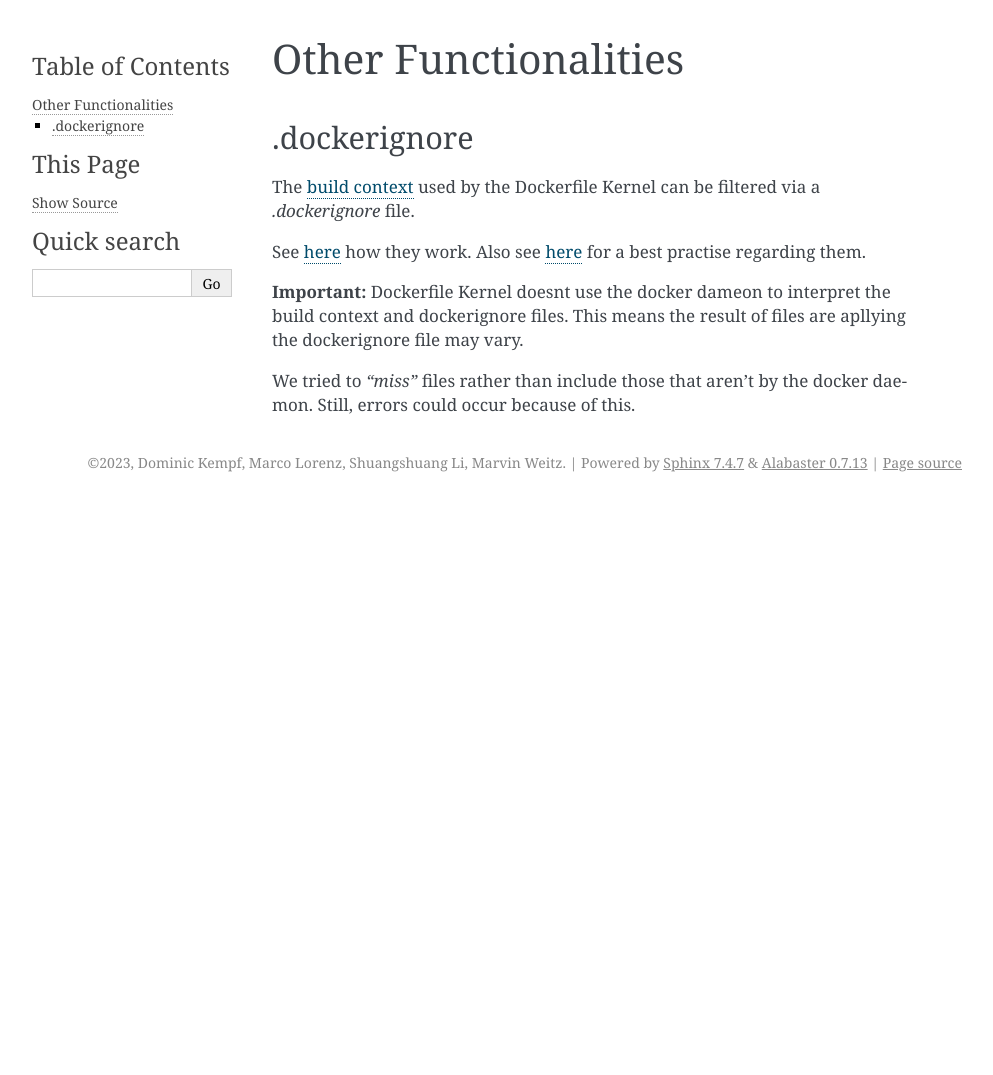
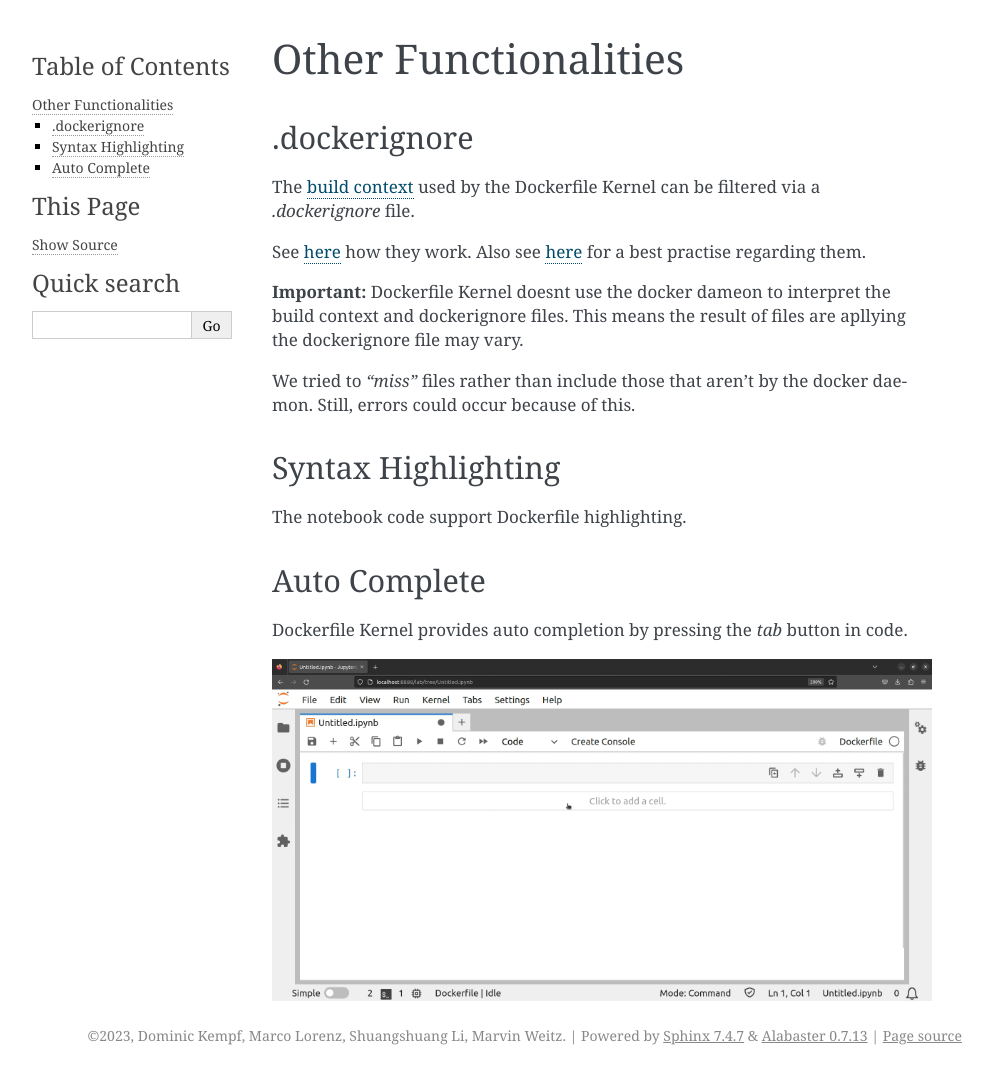
Before and after one commit to ssciwr/dockerfile-kernel, a Sphinx documentation site: the page built from docs/features/other/index.rst, in a window 1280 px wide. Shown: the whole page, without its empty margins (148-1141 px from the left). Built offline with Sphinx 7.4.7, drawn with Linux system fonts in a browser that asks for light colours; before the commit the page ends 900 px from its top, so only the background shows below that.

Commit message:
Complete docs for other functionalities

```diff
--- a/docs/features/other/index.rst
+++ b/docs/features/other/index.rst
@@ -20,3 +20,18 @@ dockerignore files. This means the result of files are apllying the dockerignore
 
 We tried to *"miss"* files rather than include those that aren't by the docker daemon.
 Still, errors could occur because of this.
+
+
+Syntax Highlighting
+-------------------
+
+The notebook code support Dockerfile highlighting.
+
+
+Auto Complete
+-------------
+
+Dockerfile Kernel provides auto completion by pressing the *tab* button in code.
+
+.. image:: /_gifs/other/autocomplete.gif
+    :alt: Video of autocomplete
```
Also changed, not shown: docs/_gifs/other/autocomplete.gif (added).
